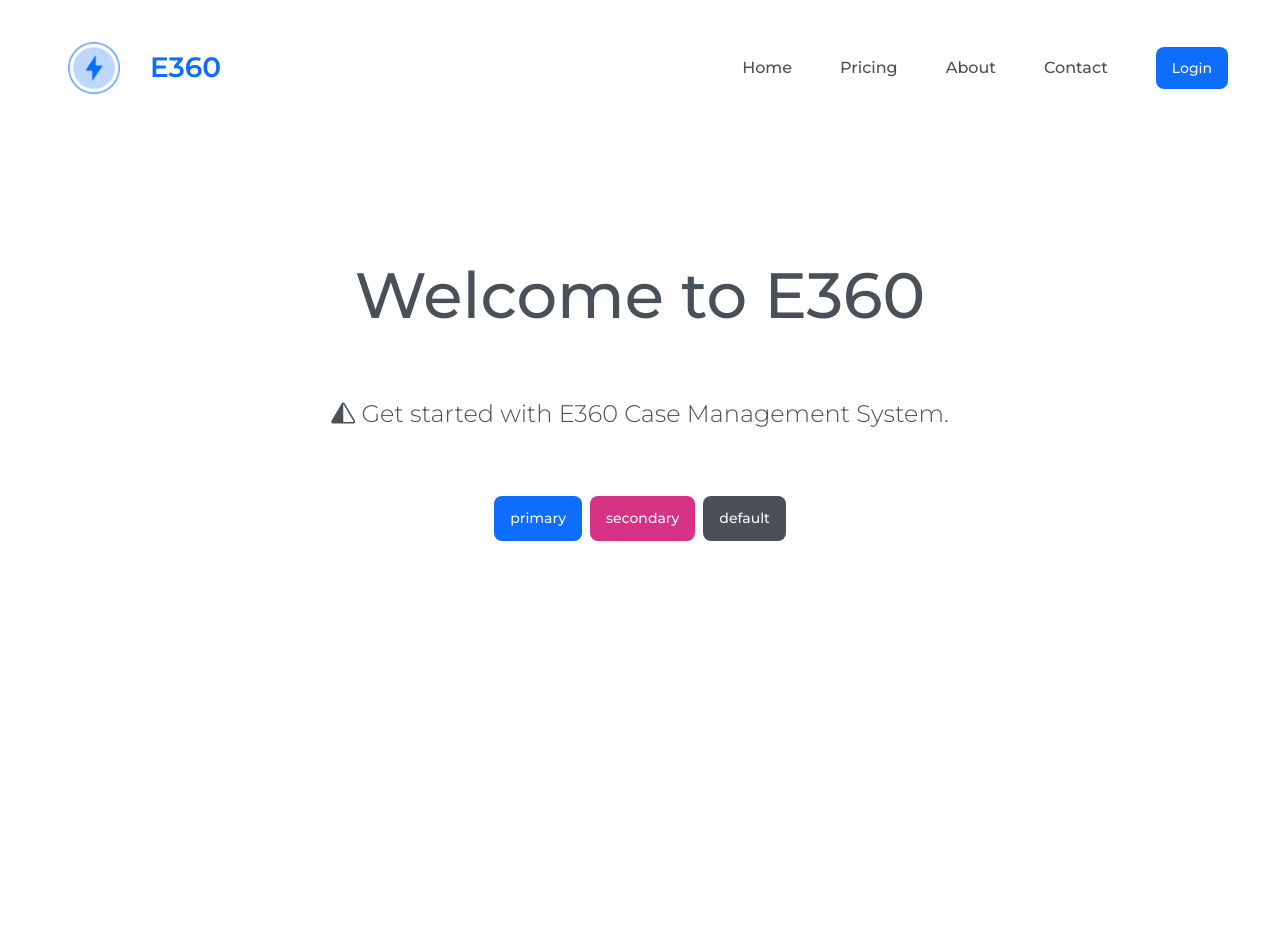
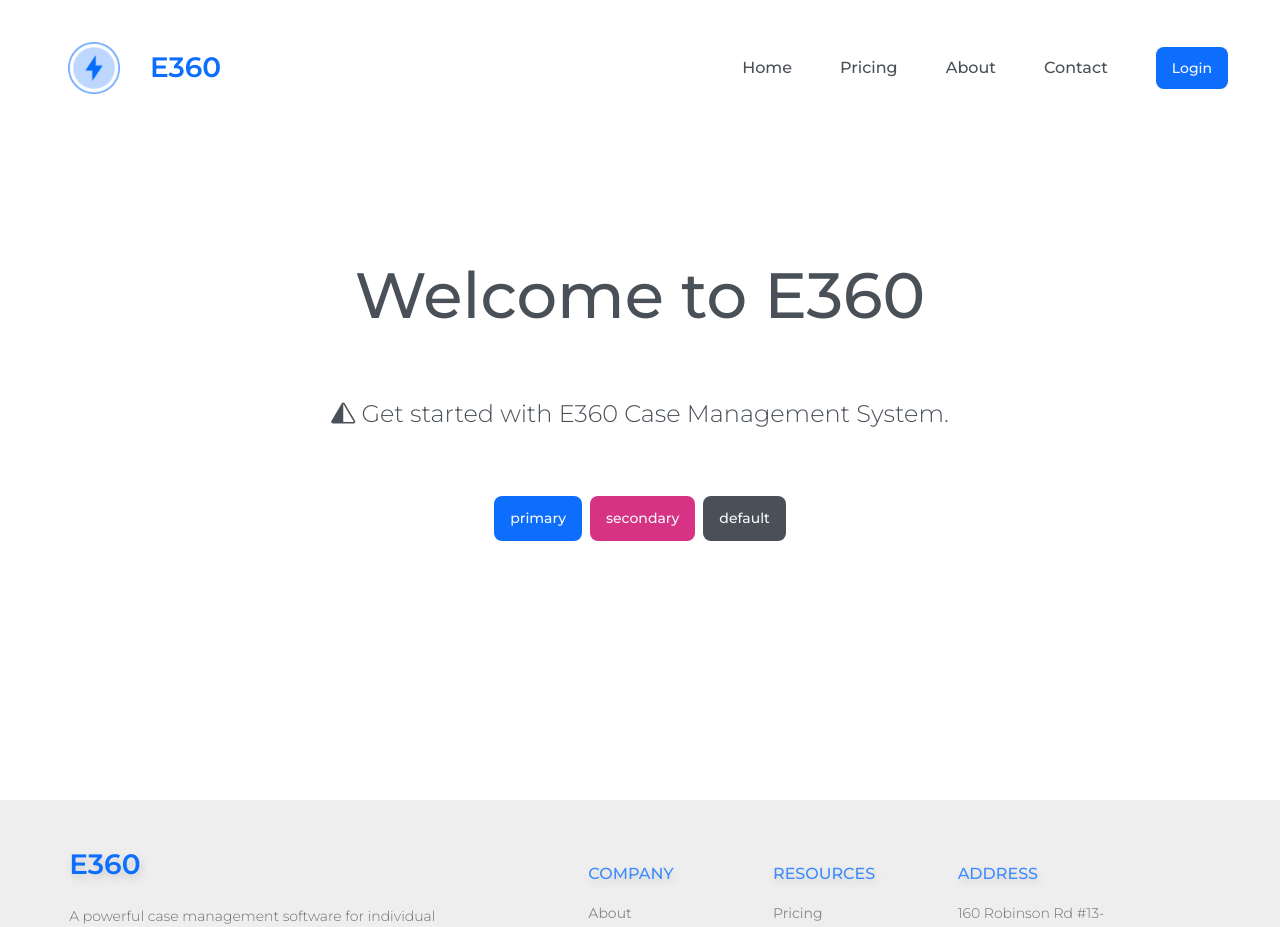
Before and after one commit to tylersai/lvmt-website, a Next.js app: page / in a window 1280 px wide. Shown: the top 927 px of the page. Before the commit the page ends 800 px from the top, so only its background shows below. Built offline with nearby package versions, Linux system fonts and the light colour scheme.

Commit message:
Implement Footer component in page layout

```diff
--- a/components/PageLayout.tsx
+++ b/components/PageLayout.tsx
@@ -1,5 +1,5 @@
 import { FC } from "react";
-import { CommonHead, Navbar } from "./";
+import { CommonHead, Navbar, Footer } from "./";
 
 interface PageLayoutProp {
   CommonHeadComp?: React.ReactElement;
@@ -18,6 +18,7 @@
       {CommonHeadComp}
       {!hideHeader && <Navbar />}
       <main className="container-fluid vh-100">{children}</main>
+      {!hideFooter && <Footer />}
     </div>
   );
 };
```
